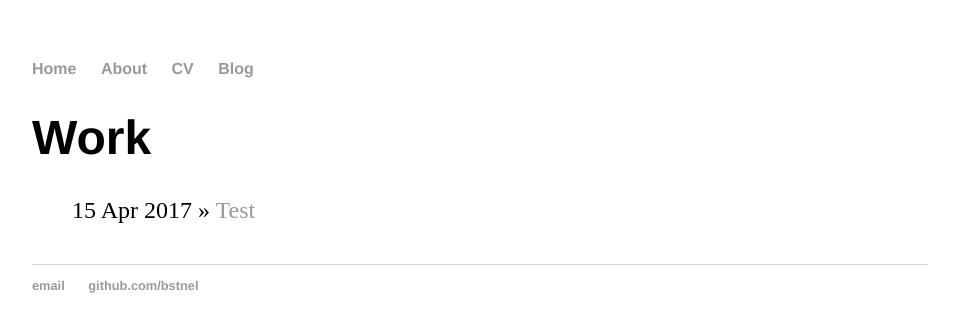
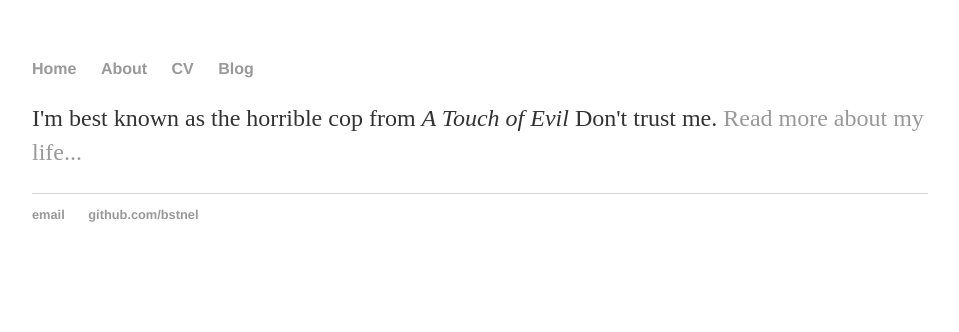
Before and after one commit to bstnel/bstnel.github.io, a Jekyll site: the page built from cv/index.html, in a window 1280 px wide. Shown: the top 332 px of the page, without its empty margins (160-1119 px from the left). Built offline with Jekyll 4.4.1, drawn with Linux system fonts in a browser that asks for light colours.

Commit message:
Update index.html

```diff
--- a/cv/index.html
+++ b/cv/index.html
@@ -2,10 +2,6 @@
 layout: default
 title: Work
 ---
-	<h1>{{ page.title }}</h1>
-	<ul class="posts">
-
-	  {% for post in site.posts %}
-	    <li><span>{{ post.date | date_to_string }}</span> » <a href="{{ post.url }}" title="{{ post.title }}">{{ post.title }}</a></li>
-	  {% endfor %}
-	</ul>
+<div class="blurb">
+	<p>I'm best known as the horrible cop from <em>A Touch of Evil</em> Don't trust me. <a href="/about">Read more about my life...</a></p>
+</div><!-- /.blurb -->
```
